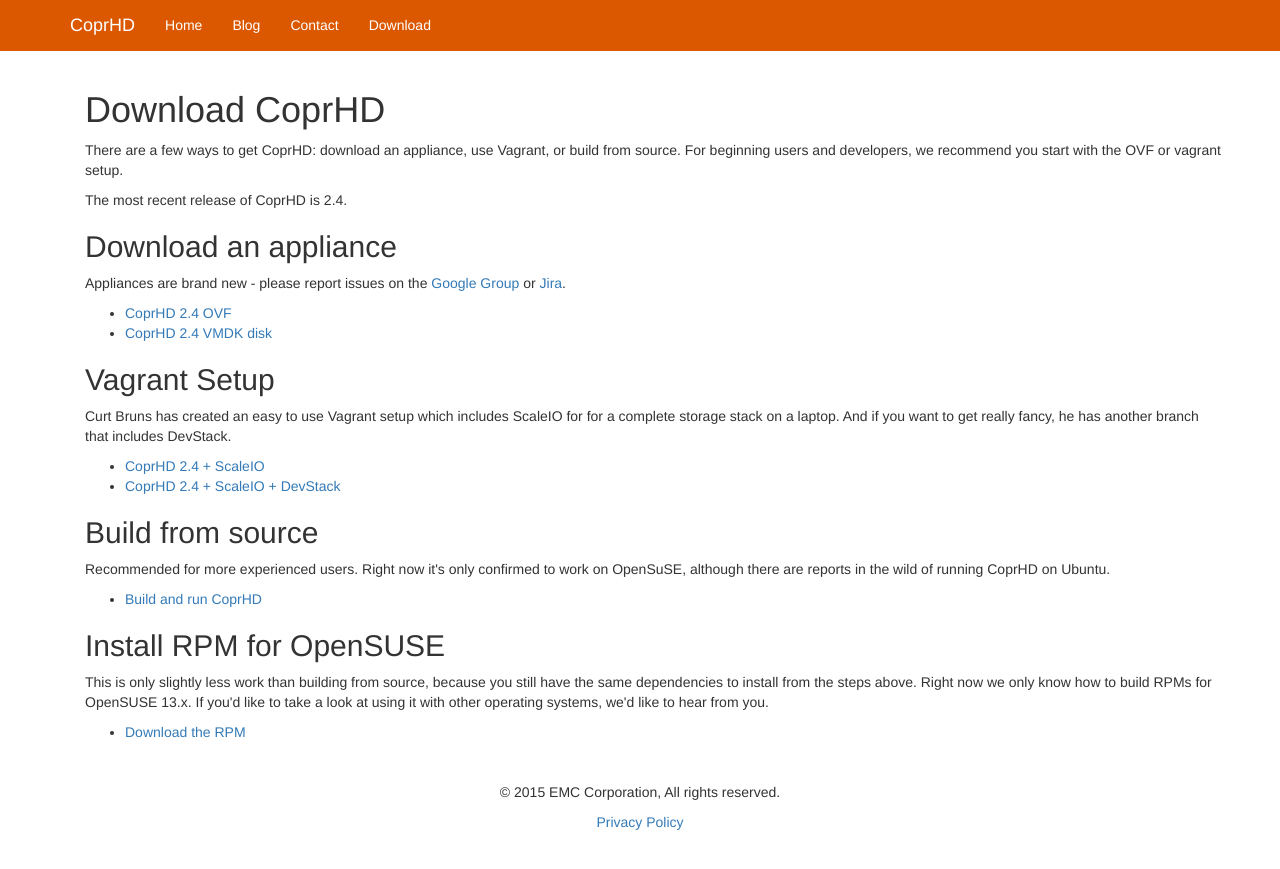
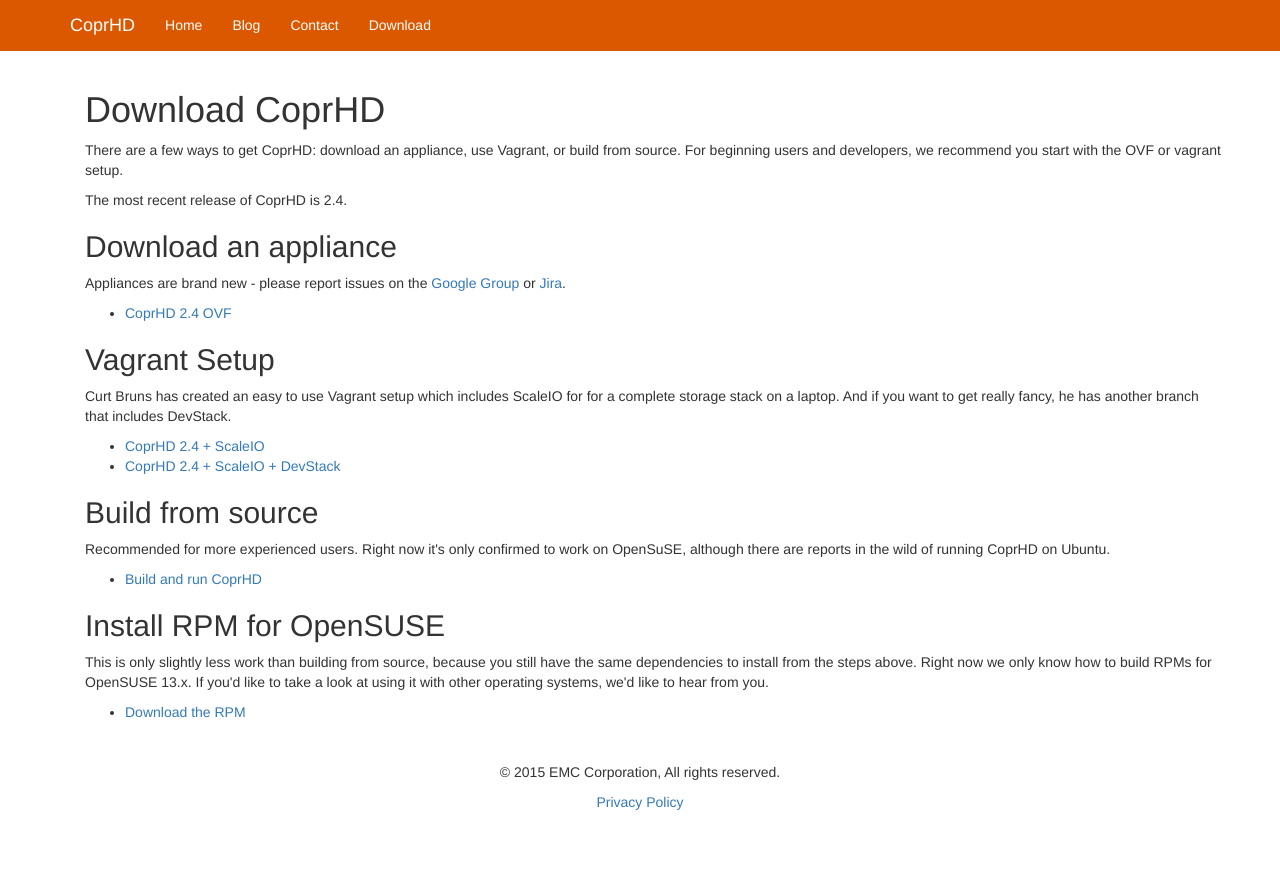
Before and after one commit to CoprHD/CoprHD.github.io, a Jekyll site: the page built from download/index.html, in a window 1280 px wide. Shown: the top 869 px of the page. Built offline with Jekyll 4.4.1, drawn with Linux system fonts in a browser that asks for light colours.

Commit message:
Update index.html

```diff
--- a/download/index.html
+++ b/download/index.html
@@ -18,7 +18,6 @@
 	or <a href="https://coprhd.atlassian.net/secure/Dashboard.jspa" target="_blank">Jira</a>.
 	<ul>
 		<li><a href="https://build.coprhd.org/jenkins/userContent/releases/CoprHD-2.4.0.0.4/">CoprHD 2.4 OVF</a></li>
-		<li><a href="https://build.coprhd.org/jenkins/userContent/releases/CoprHD-2.4.0.0.4/">CoprHD 2.4 VMDK disk</a></li>
 	</ul>
 
 <h2>Vagrant Setup</h2>
```
